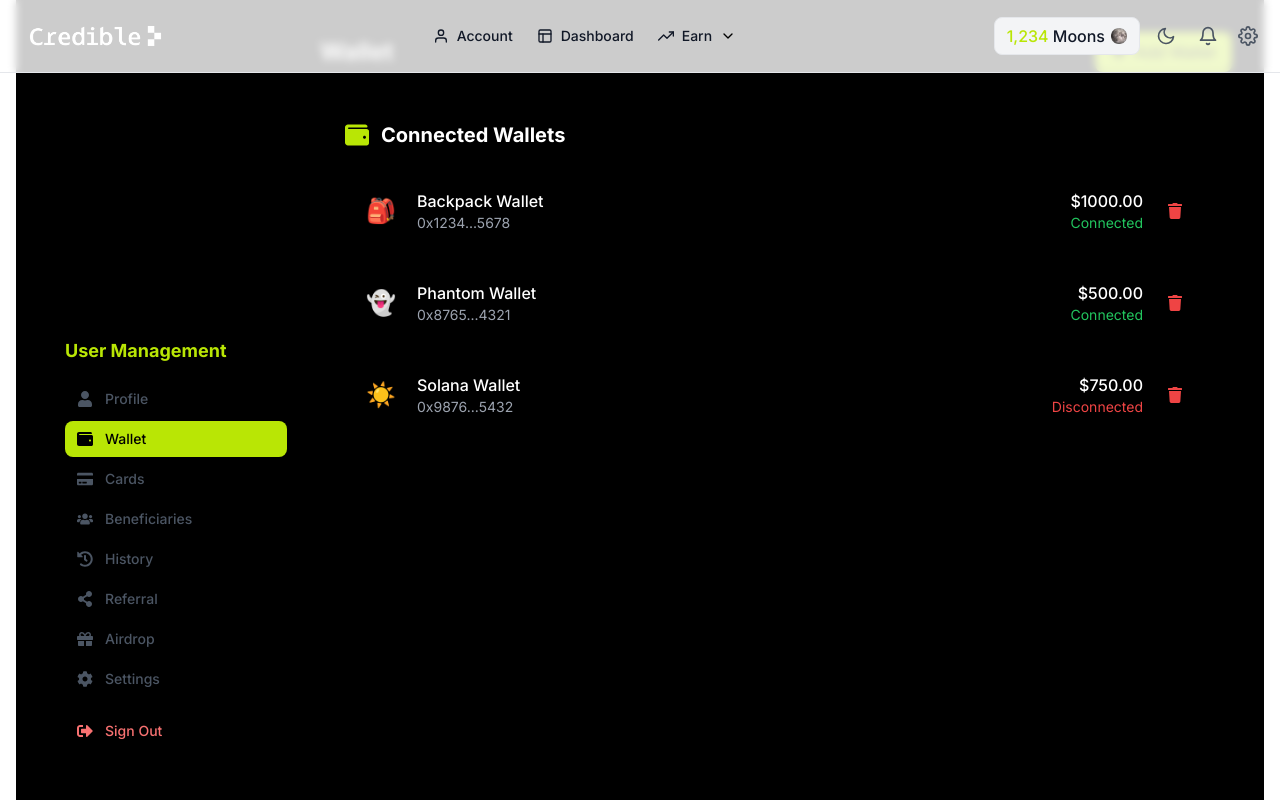
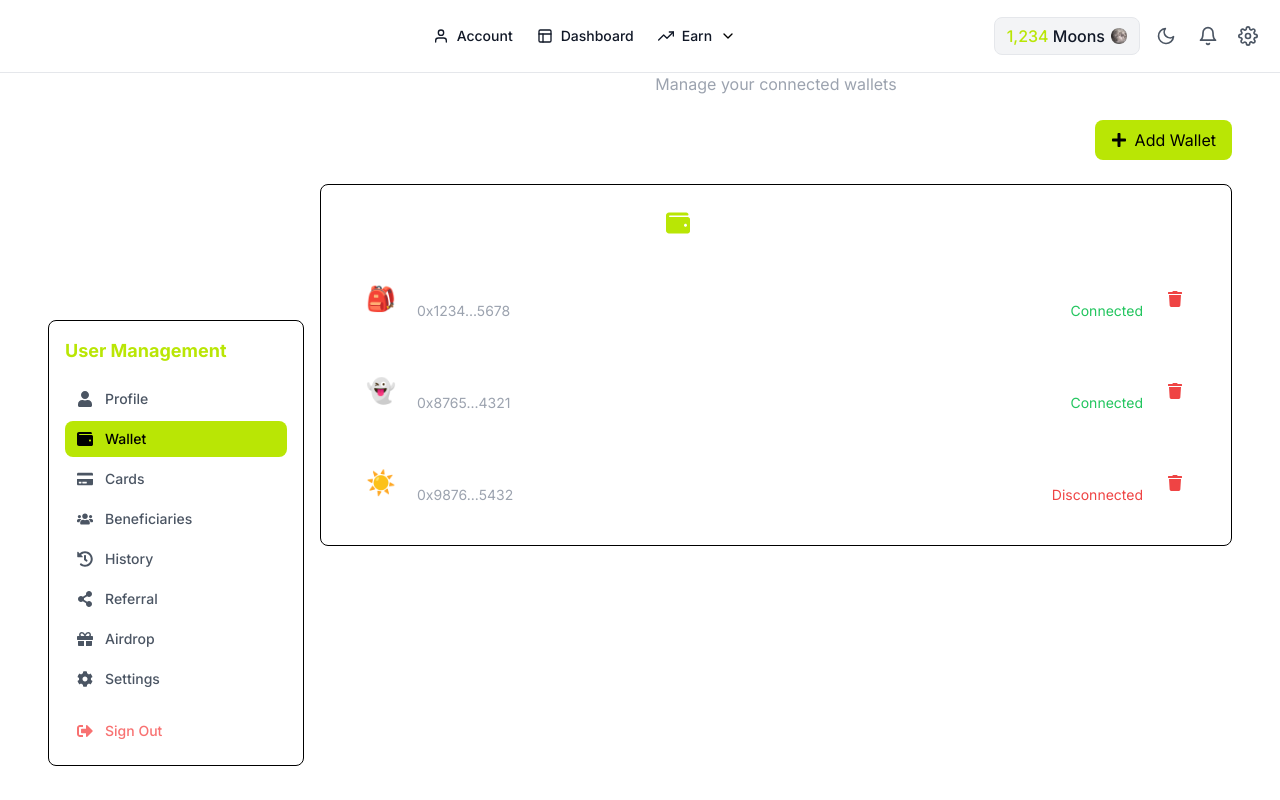
Before and after one commit to w3-surfer/credible-finance, a Next.js app: page /account/wallet in a window 1280 px wide. Shown: the top 800 px of the page. Built offline with nearby package versions, Linux system fonts and the light colour scheme.

Commit message:
style: center titles and improve layout alignment

```diff
--- a/src/app/account/layout.tsx
+++ b/src/app/account/layout.tsx
@@ -1,14 +1,15 @@
 'use client';
 
+import { ReactNode } from 'react';
 import { AccountMenu } from '@/components/dashboard/AccountMenu';
 
-export default function AccountLayout({
-  children,
-}: {
-  children: React.ReactNode;
-}) {
+interface AccountLayoutProps {
+  children: ReactNode;
+}
+
+export default function AccountLayout({ children }: AccountLayoutProps) {
   return (
-    <div className="min-h-screen bg-black">
+    <div className="min-h-screen bg-cyber-gray-100 dark:bg-cyber-gray-200">
       <div className="container mx-auto py-8">
         <div className="flex gap-4">
           <div className="flex-shrink-0 mt-72">
--- a/src/app/account/wallet/page.tsx
+++ b/src/app/account/wallet/page.tsx
@@ -58,8 +58,12 @@
 
   return (
     <div className="space-y-6">
-      <div className="flex items-center justify-between">
-        <h1 className="text-2xl font-bold text-white">Wallet</h1>
+      <div className="text-center">
+        <h1 className="text-2xl font-bold text-white mb-2">Wallet</h1>
+        <p className="text-gray-400">Manage your connected wallets</p>
+      </div>
+
+      <div className="flex justify-end">
         <button className="px-4 py-2 bg-[#B9E605] text-black rounded-lg hover:bg-[#B9E605]/90 transition-colors flex items-center space-x-2">
           <FaPlus className="w-4 h-4" />
           <span>Add Wallet</span>
@@ -71,7 +75,7 @@
         animate={{ opacity: 1, y: 0 }}
         className="bg-cyber-gray-100 dark:bg-cyber-gray-200 rounded-lg p-6 border border-cyber-green/20 hover:border-cyber-green transition-all duration-300"
       >
-        <div className="flex items-center space-x-3 mb-6">
+        <div className="flex items-center justify-center space-x-3 mb-6">
           <FaWallet className="w-6 h-6 text-[#B9E605]" />
           <h2 className="text-xl font-bold text-white">Connected Wallets</h2>
         </div>
```
